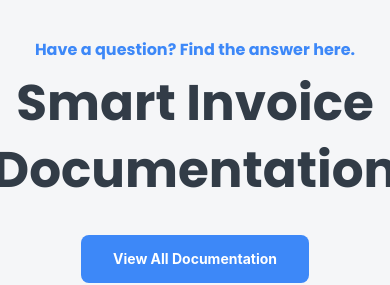
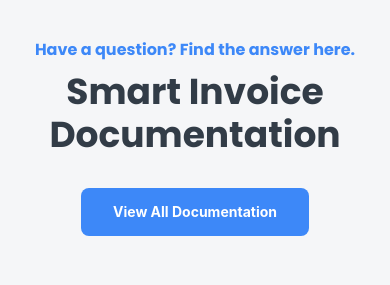
Before and after one commit to SmartInvoiceXYZ/smart-invoice-docs, a Next.js app: page / in a window 390 px wide. Shown: the part 157-442 px from the top of the page. Built offline with nearby package versions, Linux system fonts and the light colour scheme.

Commit message:
Add responsive font sizing to headings

```diff
--- a/pages/index.jsx
+++ b/pages/index.jsx
@@ -97,7 +97,8 @@
         >
           <Text
             textColor="blue.1"
-            fontSize={16}
+            // fontSize={16}
+            size="md"
             fontWeight={700}
             fontFamily="Poppins"
           >
@@ -105,7 +106,8 @@
           </Text>
           <Heading
             textColor="charcoal"
-            fontSize={50}
+            size="2xl"
+            // fontSize={50}
             fontWeight={700}
             fontFamily="Poppins"
             paddingBottom={6}
```
